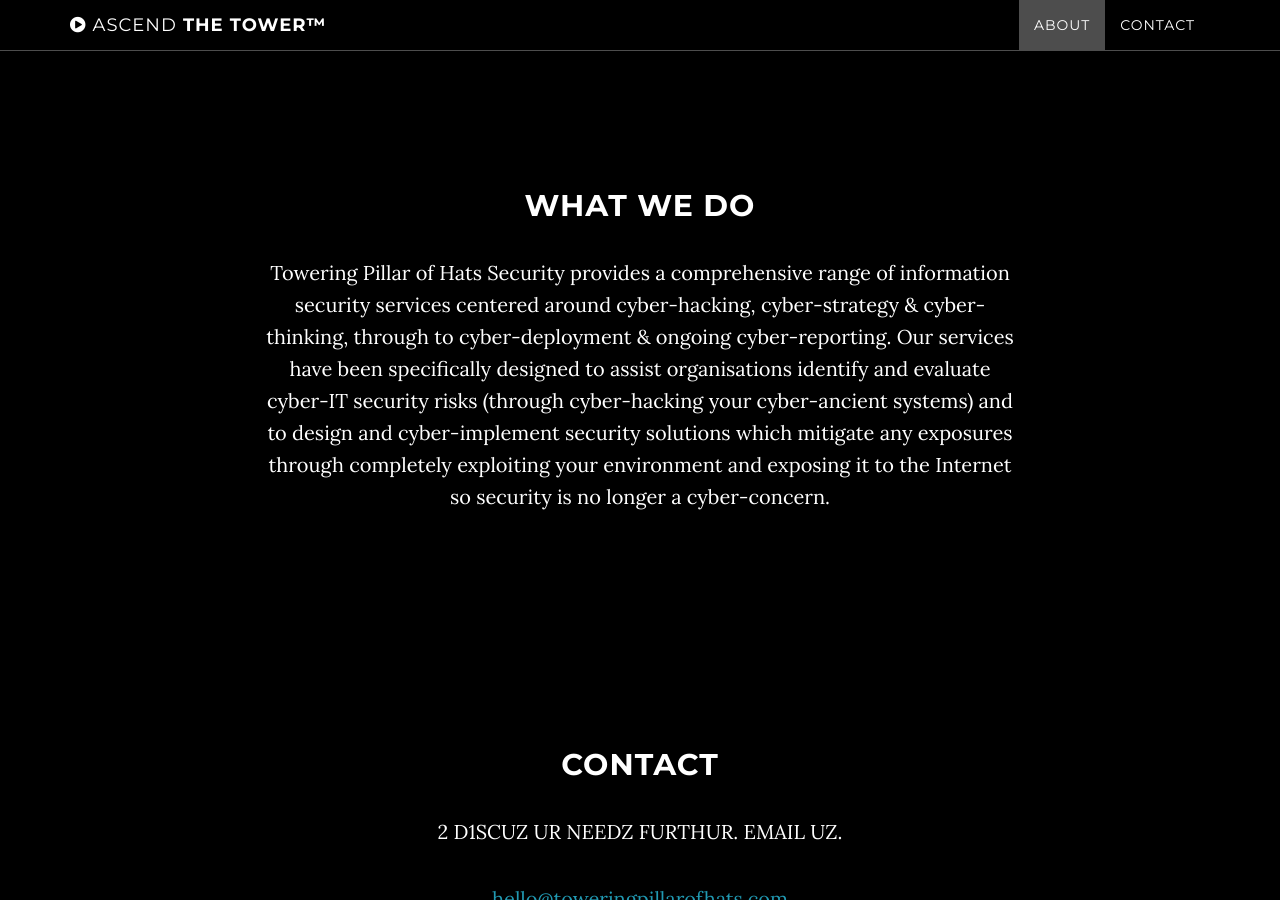
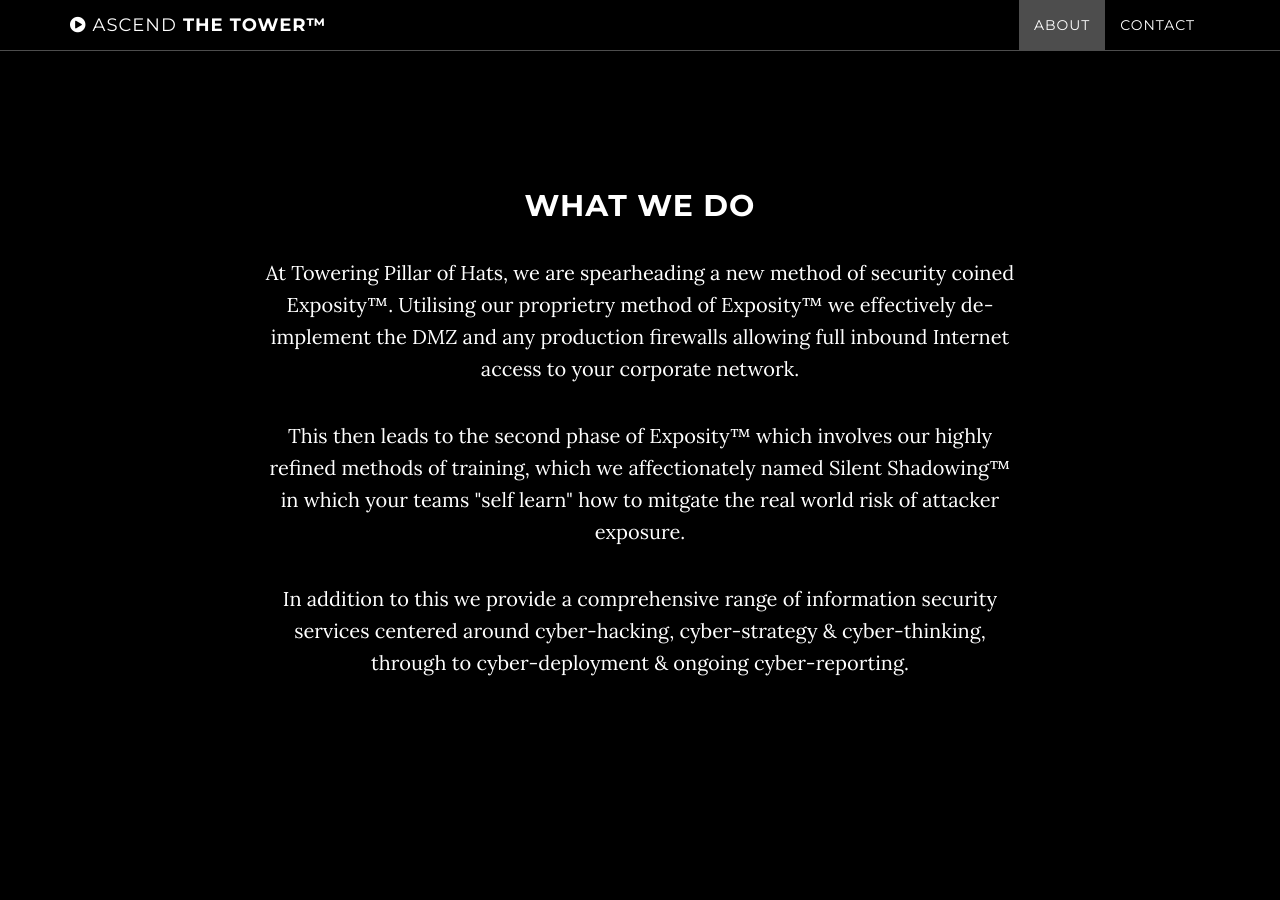
Before and after one commit to tpohs/tpohs.github.io, a Jekyll site: the page built from index.html, in a window 1280 px wide and 900 px high, scrolled down 911 px. Built offline with Jekyll 4.4.1, drawn with Linux system fonts in a browser that asks for light colours.

Commit message:
about update

```diff
--- a/_includes/about.html
+++ b/_includes/about.html
@@ -3,7 +3,9 @@
         <div class="row">
             <div class="col-lg-8 col-lg-offset-2">
                 <h2>What we do</h2>
-                <p>Towering Pillar of Hats Security provides a comprehensive range of information security services centered around cyber-hacking, cyber-strategy & cyber-thinking, through to cyber-deployment & ongoing cyber-reporting. Our services have been specifically designed to assist organisations identify and evaluate cyber-IT security risks (through cyber-hacking your cyber-ancient systems) and to design and cyber-implement security solutions which mitigate any exposures through completely exploiting your environment and exposing it to the Internet so security is no longer a cyber-concern.</p>
+                <p>At Towering Pillar of Hats, we are spearheading a new method of security coined Exposity™. Utilising our proprietry method of Exposity™ we effectively de-implement the DMZ and any production firewalls allowing full inbound Internet access to your corporate network.</p>
+                <p>This then leads to the second phase of Exposity™ which involves our highly refined methods of training, which we affectionately named  Silent Shadowing™ in which your teams "self learn" how to mitgate the real world risk of attacker exposure.</p>
+                <p>In addition to this we provide a comprehensive range of information security services centered around cyber-hacking, cyber-strategy & cyber-thinking, through to cyber-deployment & ongoing cyber-reporting.</p>
             </div>
         </div>
     </section>
```
